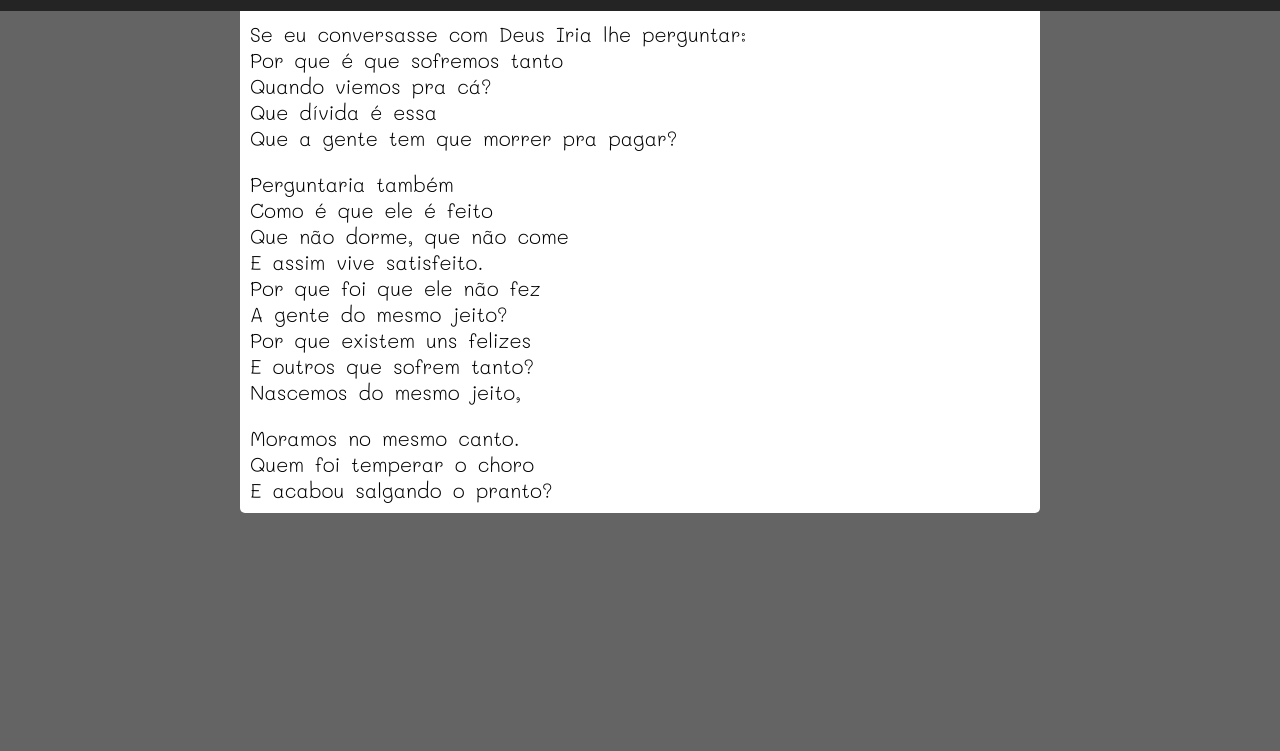
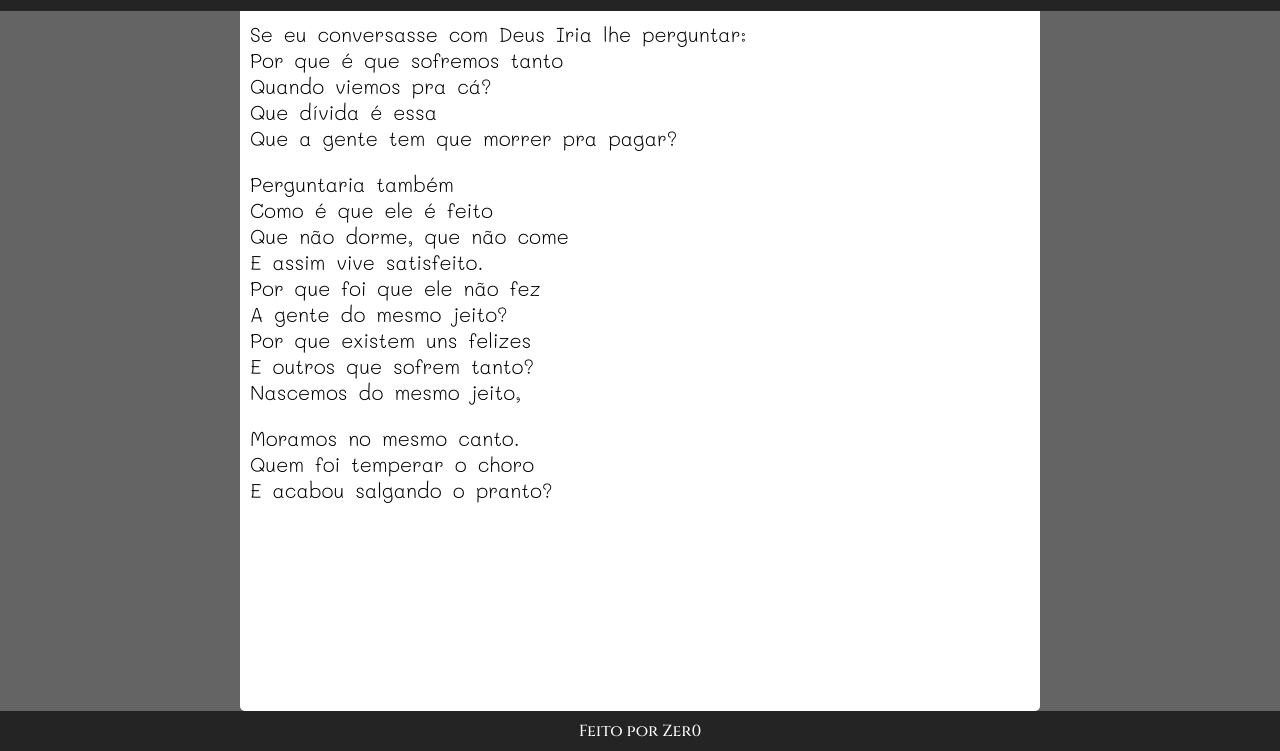
Before and after one commit to yuri-vargas/ProjetoCordel, a plain HTML site: page index.html in a window 1280 px wide. Shown: the part 69-820 px from the top of the page. Drawn offline with Linux system fonts and the light colour scheme.

Commit message:
atualização

```diff
--- a/index.html
+++ b/index.html
@@ -12,7 +12,7 @@
         <p>por Leandro Gomes de Barros</p>
     </header>
     <main>
-        <section>
+        <section id="container">
             <article class="cordelpt1">
                 <p class="textocordel">
                     Se eu conversasse com Deus
@@ -46,8 +46,8 @@
             </article>
         </section>
     </main>
-    <footer>
-
+    <footer id="rodape">
+        <p>Feito por Zer0</p>
     </footer>
 </body>
 </html>
--- a/style.css
+++ b/style.css
@@ -3,6 +3,8 @@
 @import url('https://fonts.googleapis.com/css2?family=Sacramento&display=swap'); /* Sacramento */
 
 @import url('https://fonts.googleapis.com/css2?family=Mali:ital,wght@0,300;1,400&display=swap'); /*Mali*/
+
+@import url('https://fonts.googleapis.com/css2?family=Cinzel:wght@500&display=swap'); /* Cinzel */
 
 *{
     margin: 0;
@@ -19,7 +21,7 @@ body{
     text-align: center;
 }
 #cabeca h1{
-    font-family: 'Kanit', serif;
+    font-family: 'Cinzel', serif;
 }
 #cabeca, h1 p{
     color: aliceblue;
@@ -28,7 +30,9 @@ body{
 main{
     margin: auto;
     background-color: white;
-    width: 800px;
+    min-height: 700px;
+    max-width: 800px;
+    width: 100%;
     border-bottom-left-radius: 5px;
     border-bottom-right-radius: 5px;
 }
@@ -38,3 +42,13 @@ main{
     font-size: 20px;
     word-spacing: 5px;
 }
+
+#rodape{
+    display: flex;
+    justify-content: center;
+    align-items: center;
+    color: white;
+    background-color: rgb(36, 36, 36);
+    height: 40px;
+    font-family: 'Cinzel';
+}
```
